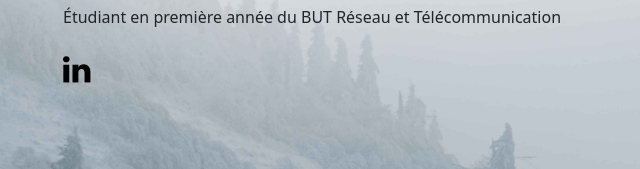
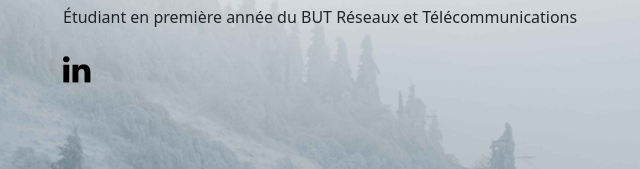
Before and after one commit to Vassili-megy/Portfolio, a plain HTML site: page index.html in a window 1280 px wide. Shown: the part 433-602 px from the top of the page, 65-705 px from the left. Drawn offline with nearby package versions, Linux system fonts and the light colour scheme.

Commit message:
Update index.html

```diff
--- a/index.html
+++ b/index.html
@@ -4,7 +4,7 @@
     <meta charset="UTF-8" />
     <meta name="viewport" content="width=device-width, initial-scale=1.0" />
     <meta author="Vassili MEGY" description="Portfolio" />
-    <title>Portfolio</title>
+    <title>Portfolio_Vassili_MEGY</title>
     <link
       href="https://cdn.jsdelivr.net/npm/bootstrap@5.3.3/dist/css/bootstrap.min.css"
       rel="stylesheet"
@@ -91,7 +91,7 @@
       <section id="home" style="display: flex; justify-content: flex-start; align-items: center; height: 100vh;">
         <div style="margin-left: 10%;">
           <h1>Vassili MEGY</h1>
-          <p>Étudiant en première année du BUT Réseau et Télécommunication</p>
+          <p>Étudiant en première année du BUT Réseaux et Télécommunications</p>
           <div class="socialnetwork">
             <a
               href="https://www.linkedin.com/public-profile/settings?lipi=urn%3Ali%3Apage%3Ad_flagship3_profile_self_edit_contact-info%3BkJ8oFTA3RluNE0vUJSKVcg%3D%3D"
```
